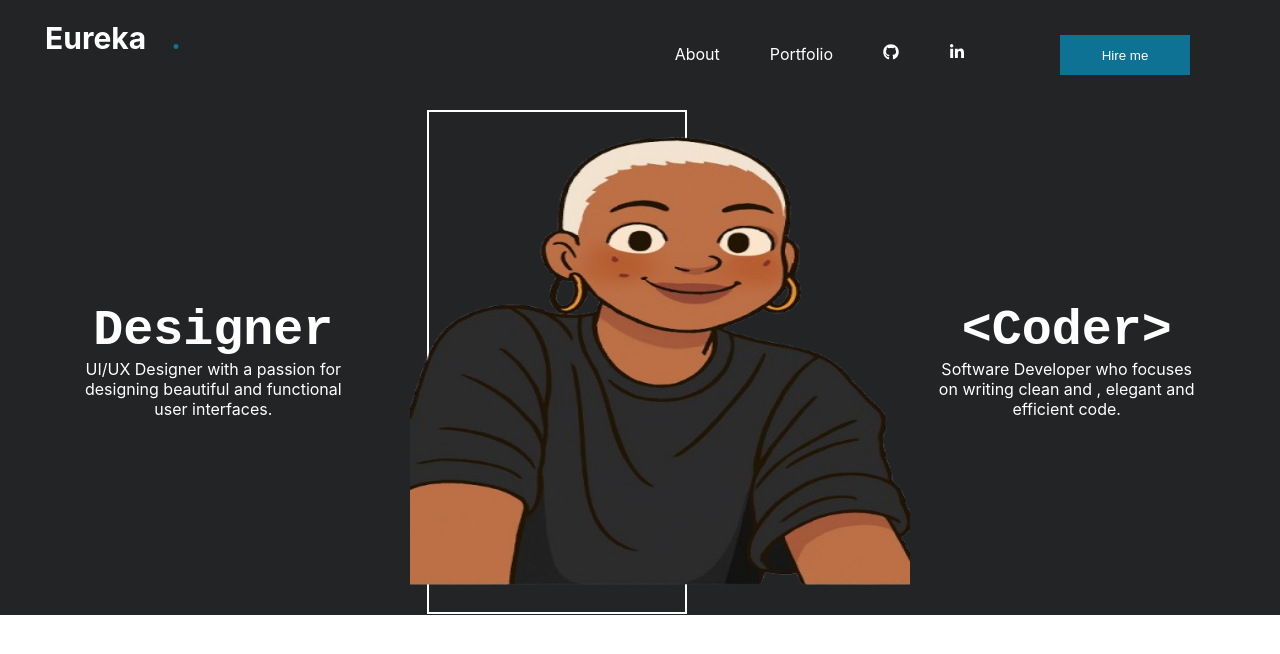
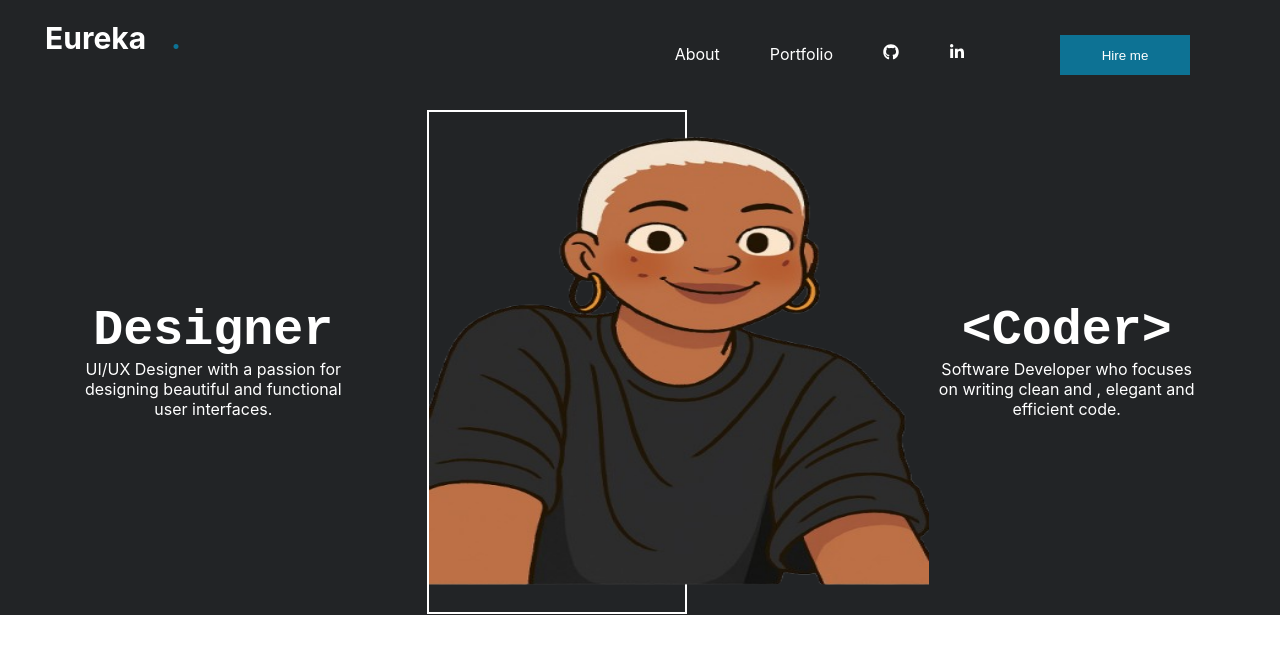
Before and after one commit to eureka03/Portfolio, a React (Create React App) app: page / in a window 1280 px wide. Shown: the top 654 px of the page. Built offline with nearby package versions, Linux system fonts and the light colour scheme.

Commit message:
changes added

```diff
--- a/src/Components/Homepage.css
+++ b/src/Components/Homepage.css
@@ -49,7 +49,7 @@ button{
     height:500px;
     margin-left:50px;
     padding:0;
-    left:360px;
+    left:379px;
     position:absolute;
     bottom:0px;
     top:110px;
```
